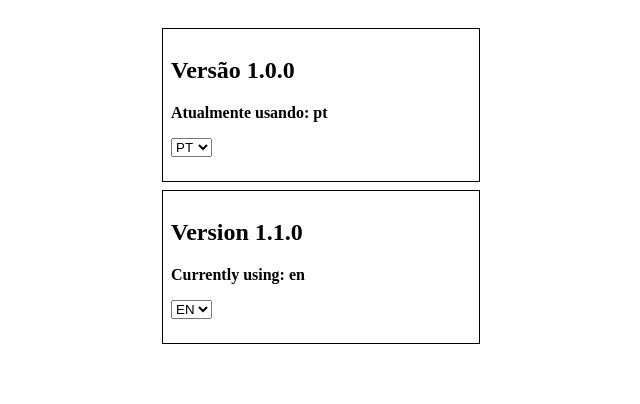
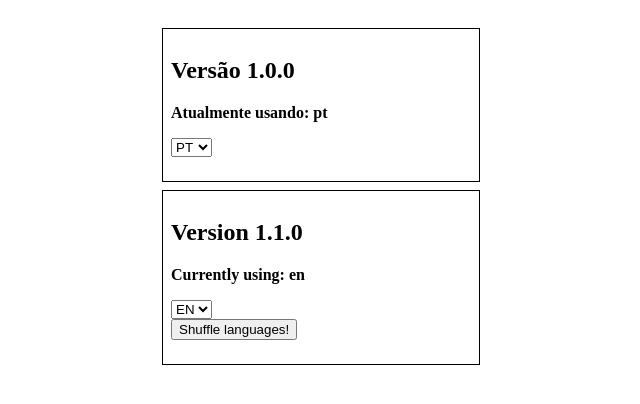
Before and after one commit to znti/react-i18n, a React (Create React App) app: page / in a window 1280 px wide. Shown: the top 404 px of the page, without its empty margins (319-959 px from the left). Built offline with nearby package versions, Linux system fonts and the light colour scheme.

Commit message:
Add a language shuffle to test setActiveLanguages hook

```diff
--- a/src/pages/Retrocompat/V1.1.0.jsx
+++ b/src/pages/Retrocompat/V1.1.0.jsx
@@ -1,5 +1,5 @@
 import React from 'react';
-import { useLanguage, useActiveLanguage, useAvailableLanguages } from 'react-language-kit';
+import { useActiveLanguage, useAvailableLanguages } from 'react-language-kit';
 
 import Section from './Section';
 import i18nMap from './i18n';
@@ -10,14 +10,26 @@ export default function V1_1_0() {
 	const [ options, setLanguageOptions ] = useAvailableLanguages();
 	const strings = i18nMap[language];
 
+	const shuffleLanguages = () => {
+		setLanguageOptions(options => [...options].reverse());
+	}
+
 	return (
 		<Section
 			title={`${strings.version} 1.1.0`}
 			description={`${strings.description}: ${language}`}
 			options={(
-				<select value={language} onChange={e => setLanguage(e.target.value)}>
-					{options.map(option => (<option key={option} value={option}>{option.toUpperCase()}</option>))}
-				</select>
+				<>
+					<select value={language} onChange={e => setLanguage(e.target.value)}>
+						{options.map(option => (<option key={option} value={option}>{option.toUpperCase()}</option>))}
+					</select>
+
+					<br/>
+
+					<button onClick={() => shuffleLanguages()}>
+						{strings.button}
+					</button>
+				</>
 			)}
 		/>
 	)
--- a/src/pages/Retrocompat/i18n.js
+++ b/src/pages/Retrocompat/i18n.js
@@ -4,11 +4,12 @@ export default {
 		version: 'Version',
 		description: 'Currently using',
 		options: 'Options',
+		button: 'Shuffle languages!',
 	},
 	pt: {
 		title: 'Teste de retrocompatibilidade',
 		version: 'Versão',
 		description: 'Atualmente usando',
-		options: 'Opções',
+		options: 'Embaralhar idiomas!',
 	},
 }
```
